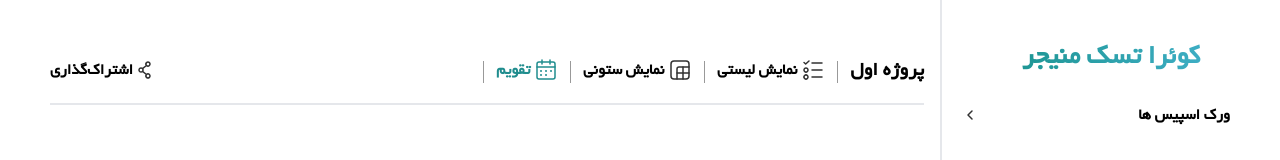
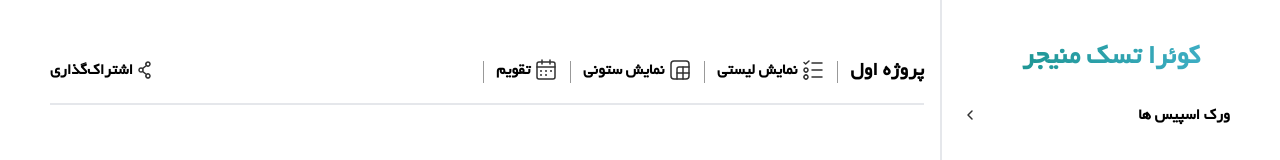
Before and after one commit to Summer-Frontend-Quera-Bootcamp/Quera-TaskManager, a React (Create React App) app: page / in a window 1280 px wide. Shown: the top 160 px of the page. Built offline with nearby package versions, Linux system fonts and the light colour scheme.

Commit message:
MODIFIED: change the color of calendar to defult

```diff
--- a/src/components/Navbar/index.tsx
+++ b/src/components/Navbar/index.tsx
@@ -28,7 +28,6 @@ const index = () => {
           <path d="M11 19H21" stroke="#323232" stroke-width="1.5" stroke-linecap="round" stroke-linejoin="round"/>
           <path d="M6.41399 17.586C7.19499 18.367 7.19499 19.633 6.41399 20.414C5.63299 21.195 4.36699 21.195 3.58599 20.414C2.80499 19.633 2.80499 18.367 3.58599 17.586C4.36699 16.805 5.63299 16.805 6.41399 17.586" stroke="#323232" stroke-width="1.5" stroke-linecap="round" stroke-linejoin="round"/>
           </svg>
-
           </div>
           <div><svg width="1" height="22" viewBox="0 0 1 22" fill="none" xmlns="http://www.w3.org/2000/svg">
             <line x1="0.5" y1="2.18556e-08" x2="0.499999" y2="22" stroke="#999999"/>
@@ -49,17 +48,17 @@ const index = () => {
             </svg>
           </div>
           <div className="flex">
-          <p className="mr-1 font-extra-bold text-TM text-[#208D8E]">تقویم</p>
+          <p className="mr-1 font-extra-bold text-TM">تقویم</p>
           <svg width="24" height="24" viewBox="0 0 24 24" fill="none" xmlns="http://www.w3.org/2000/svg">
-          <path d="M16 2V6" stroke="#208D8E" stroke-width="1.5" stroke-linecap="round" stroke-linejoin="round"/>
-          <path d="M8 2V6" stroke="#208D8E" stroke-width="1.5" stroke-linecap="round" stroke-linejoin="round"/>
-          <path d="M3 9H21" stroke="#208D8E" stroke-width="1.5" stroke-linecap="round" stroke-linejoin="round"/>
-          <path fill-rule="evenodd" clip-rule="evenodd" d="M19 4H5C3.895 4 3 4.895 3 6V19C3 20.105 3.895 21 5 21H19C20.105 21 21 20.105 21 19V6C21 4.895 20.105 4 19 4Z" stroke="#208D8E" stroke-width="1.5" stroke-linecap="round" stroke-linejoin="round"/>
-          <path d="M7.01304 12.729C6.87504 12.729 6.76304 12.841 6.76404 12.979C6.76404 13.117 6.87604 13.229 7.01404 13.229C7.15204 13.229 7.26404 13.117 7.26404 12.979C7.26404 12.841 7.15204 12.729 7.01304 12.729" stroke="#208D8E" stroke-width="1.5" stroke-linecap="round" stroke-linejoin="round"/>
-          <path d="M12.013 12.729C11.875 12.729 11.763 12.841 11.764 12.979C11.764 13.117 11.876 13.229 12.014 13.229C12.152 13.229 12.264 13.117 12.264 12.979C12.264 12.841 12.152 12.729 12.013 12.729" stroke="#208D8E" stroke-width="1.5" stroke-linecap="round" stroke-linejoin="round"/>
-          <path d="M17.013 12.729C16.875 12.729 16.763 12.841 16.764 12.979C16.764 13.117 16.876 13.229 17.014 13.229C17.152 13.229 17.264 13.117 17.264 12.979C17.264 12.841 17.152 12.729 17.013 12.729" stroke="#208D8E" stroke-width="1.5" stroke-linecap="round" stroke-linejoin="round"/>
-          <path d="M7.01304 16.729C6.87504 16.729 6.76304 16.841 6.76404 16.979C6.76404 17.117 6.87604 17.229 7.01404 17.229C7.15204 17.229 7.26404 17.117 7.26404 16.979C7.26404 16.841 7.15204 16.729 7.01304 16.729" stroke="#208D8E" stroke-width="1.5" stroke-linecap="round" stroke-linejoin="round"/>
-          <path d="M12.013 16.729C11.875 16.729 11.763 16.841 11.764 16.979C11.764 17.117 11.876 17.229 12.014 17.229C12.152 17.229 12.264 17.117 12.264 16.979C12.264 16.841 12.152 16.729 12.013 16.729" stroke="#208D8E" stroke-width="1.5" stroke-linecap="round" stroke-linejoin="round"/>
+          <path d="M16 2V6" stroke="#323232" stroke-width="1.5" stroke-linecap="round" stroke-linejoin="round"/>
+          <path d="M8 2V6" stroke="#323232" stroke-width="1.5" stroke-linecap="round" stroke-linejoin="round"/>
+          <path d="M3 9H21" stroke="#323232" stroke-width="1.5" stroke-linecap="round" stroke-linejoin="round"/>
+          <path fill-rule="evenodd" clip-rule="evenodd" d="M19 4H5C3.895 4 3 4.895 3 6V19C3 20.105 3.895 21 5 21H19C20.105 21 21 20.105 21 19V6C21 4.895 20.105 4 19 4Z" stroke="#323232" stroke-width="1.5" stroke-linecap="round" stroke-linejoin="round"/>
+          <path d="M7.01304 12.729C6.87504 12.729 6.76304 12.841 6.76404 12.979C6.76404 13.117 6.87604 13.229 7.01404 13.229C7.15204 13.229 7.26404 13.117 7.26404 12.979C7.26404 12.841 7.15204 12.729 7.01304 12.729" stroke="#323232" stroke-width="1.5" stroke-linecap="round" stroke-linejoin="round"/>
+          <path d="M12.013 12.729C11.875 12.729 11.763 12.841 11.764 12.979C11.764 13.117 11.876 13.229 12.014 13.229C12.152 13.229 12.264 13.117 12.264 12.979C12.264 12.841 12.152 12.729 12.013 12.729" stroke="#323232" stroke-width="1.5" stroke-linecap="round" stroke-linejoin="round"/>
+          <path d="M17.013 12.729C16.875 12.729 16.763 12.841 16.764 12.979C16.764 13.117 16.876 13.229 17.014 13.229C17.152 13.229 17.264 13.117 17.264 12.979C17.264 12.841 17.152 12.729 17.013 12.729" stroke="#323232" stroke-width="1.5" stroke-linecap="round" stroke-linejoin="round"/>
+          <path d="M7.01304 16.729C6.87504 16.729 6.76304 16.841 6.76404 16.979C6.76404 17.117 6.87604 17.229 7.01404 17.229C7.15204 17.229 7.26404 17.117 7.26404 16.979C7.26404 16.841 7.15204 16.729 7.01304 16.729" stroke="#323232" stroke-width="1.5" stroke-linecap="round" stroke-linejoin="round"/>
+          <path d="M12.013 16.729C11.875 16.729 11.763 16.841 11.764 16.979C11.764 17.117 11.876 17.229 12.014 17.229C12.152 17.229 12.264 17.117 12.264 16.979C12.264 16.841 12.152 16.729 12.013 16.729" stroke="#323232" stroke-width="1.5" stroke-linecap="round" stroke-linejoin="round"/>
           </svg>
           </div>
           <div><svg width="1" height="22" viewBox="0 0 1 22" fill="none" xmlns="http://www.w3.org/2000/svg">
```
